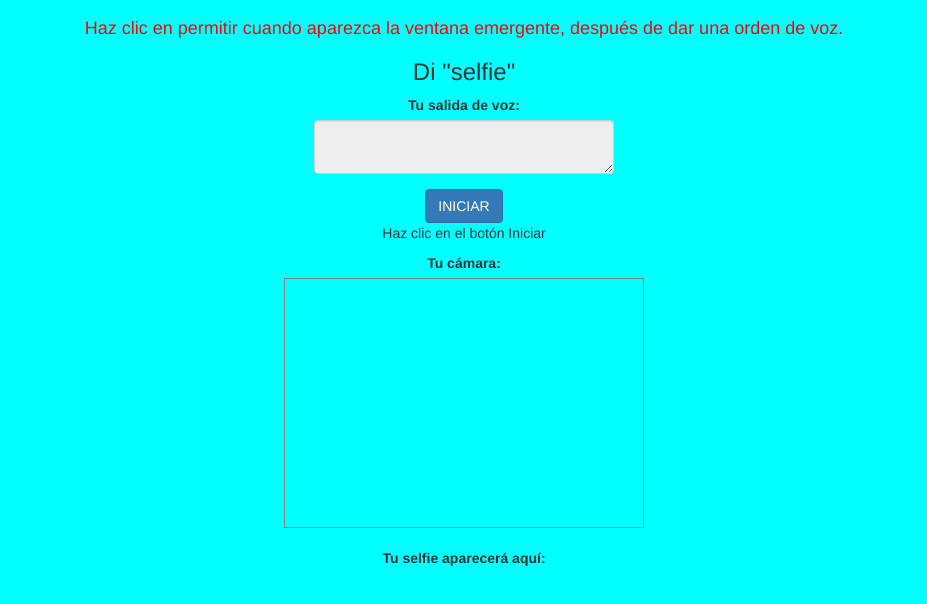
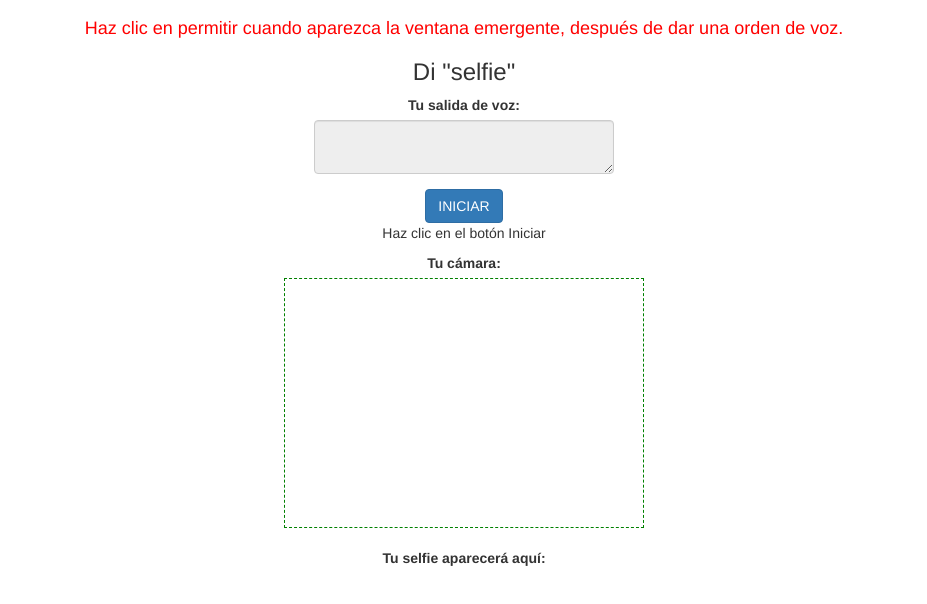
Before and after one commit to almagarom/Selfie, a plain HTML site: page index.html in a window 1280 px wide. Shown: the part 162-766 px from the top of the page, without its empty margins (176-1103 px from the left). Drawn offline with nearby package versions, Linux system fonts and the light colour scheme; a script that the page names is missing.

Commit message:
Update style.css

```diff
--- a/style.css
+++ b/style.css
@@ -1,12 +1,13 @@
 #start-btn
 {
     width: 40%;
+    background-color: lightblue !important
 }
 #camera
 {
     width:360px;
     height: 250px;
-    border:1px solid grey;
+    border:1px dashed green;
 }
 #logo_img
 {
@@ -18,5 +19,5 @@
     width: 300px;
 }
 body{
-    background-color:cyan
+    background-color:linear-gradient(cyan, red)
 }
```
